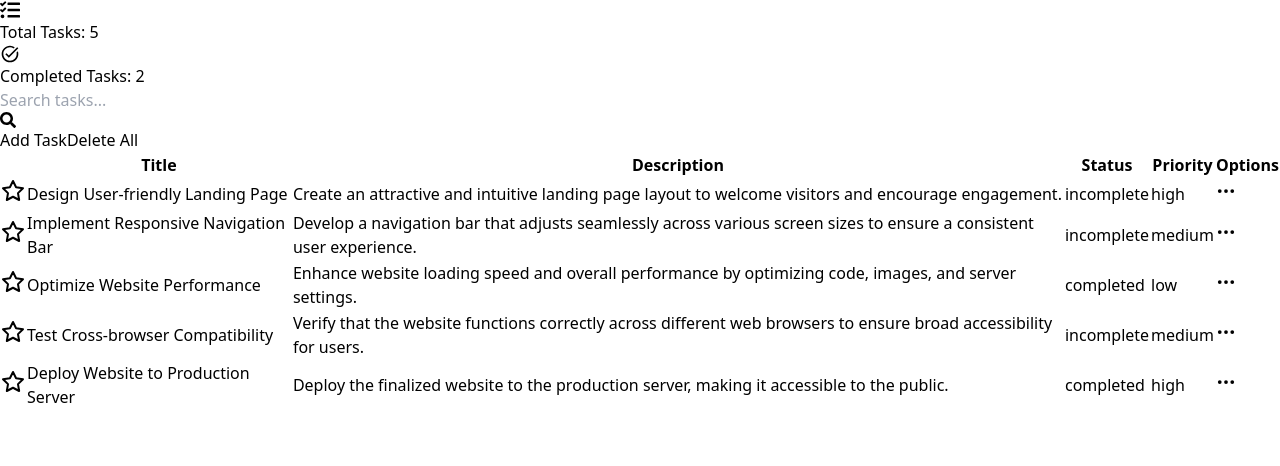
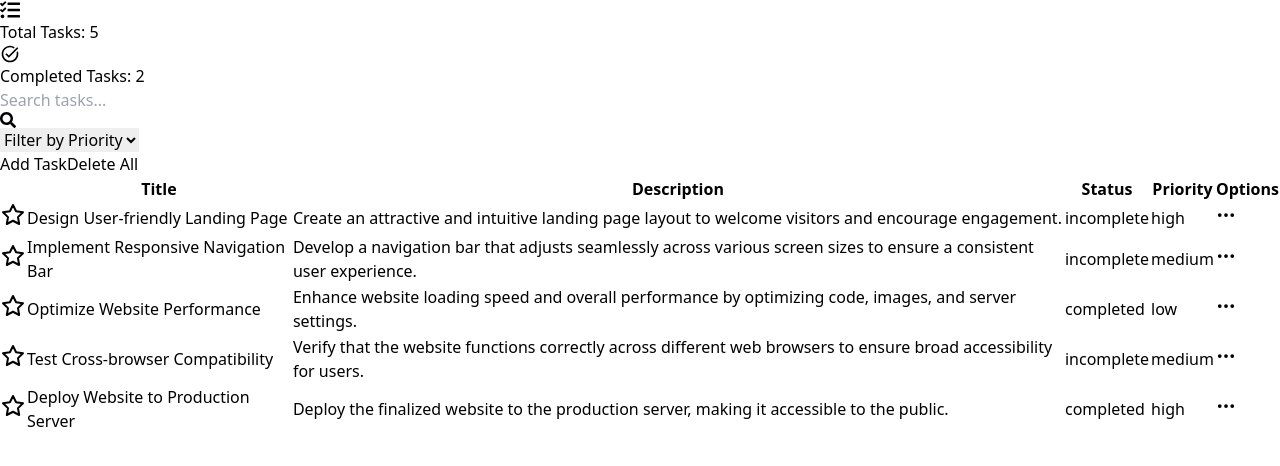
Before and after one commit to mehedihasan-ofc/todo-list-app-qtec, a React (Vite) app: page / in a window 1280 px wide. Shown: the top 466 px of the page. Built offline with nearby package versions, Linux system fonts and the light colour scheme.

Commit message:
implement basic filtering system based on Priority.

```diff
--- a/src/components/Tasks/TasksBoard.jsx
+++ b/src/components/Tasks/TasksBoard.jsx
@@ -123,6 +123,18 @@ const TasksBoard = () => {
     );
   };
 
+  const handlePriorityFilterChange = (e) => {
+    const value = e.target.value;
+    if (value === '') {
+      setTasks(data);
+    } else {
+      const filteredTasks = data.filter(task =>
+        task.priority === value
+      );
+      setTasks(filteredTasks);
+    }
+  };
+
 
 
   return (
@@ -152,6 +164,18 @@ const TasksBoard = () => {
         </div>
 
         <div>
+          <select
+            onChange={handlePriorityFilterChange}
+            className="border rounded py-2 px-4 outline-none"
+          >
+            <option value="">Filter by Priority</option>
+            <option value="high">High</option>
+            <option value="medium">Medium</option>
+            <option value="low">Low</option>
+          </select>
+        </div>
+
+        <div>
           <button className="bg-blue-500 hover:bg-blue-700 text-white font-bold py-2 px-4 rounded mr-5">Add Task</button>
           <button onClick={handleDeleteAllTasks} className="bg-red-500 hover:bg-red-700 text-white font-bold py-2 px-4 rounded">Delete All</button>
         </div>
```
